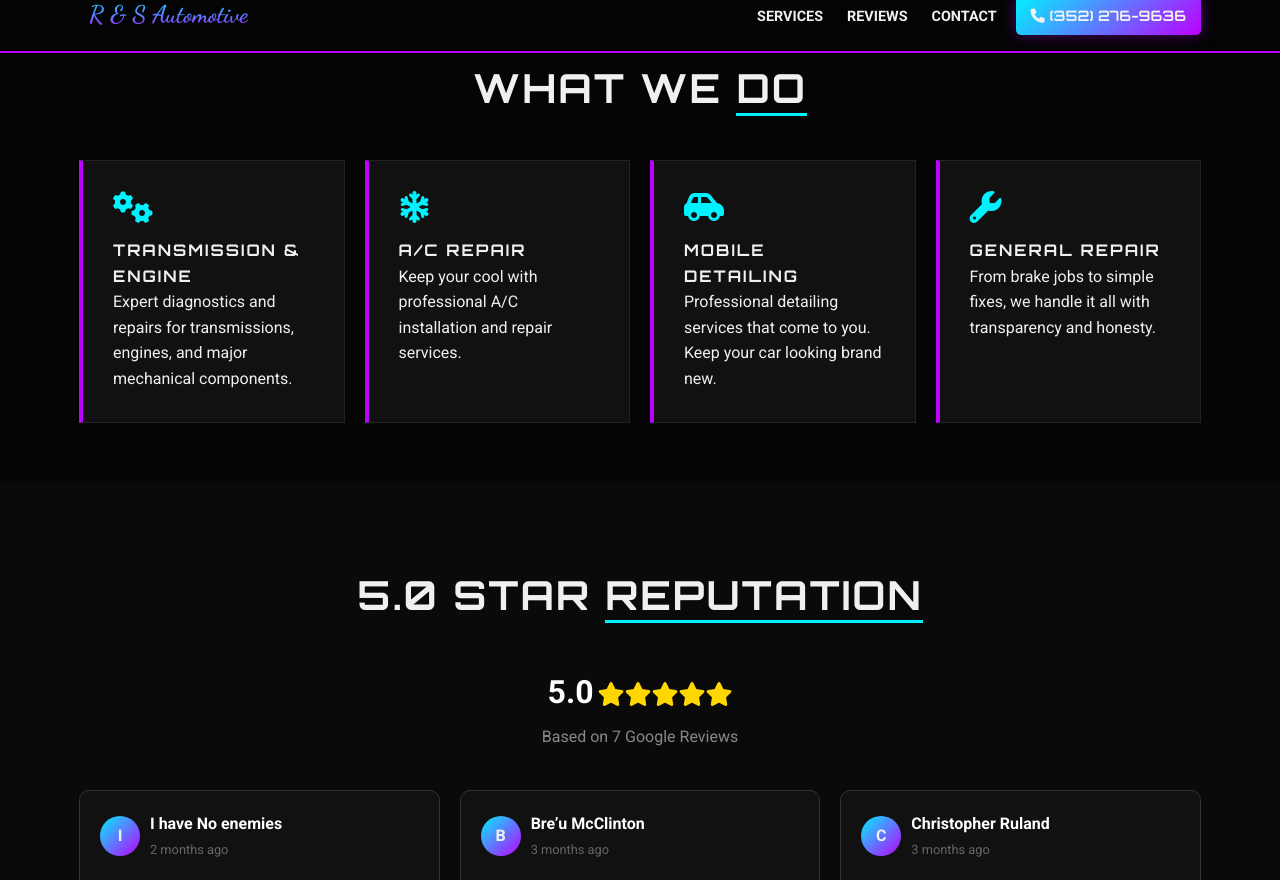
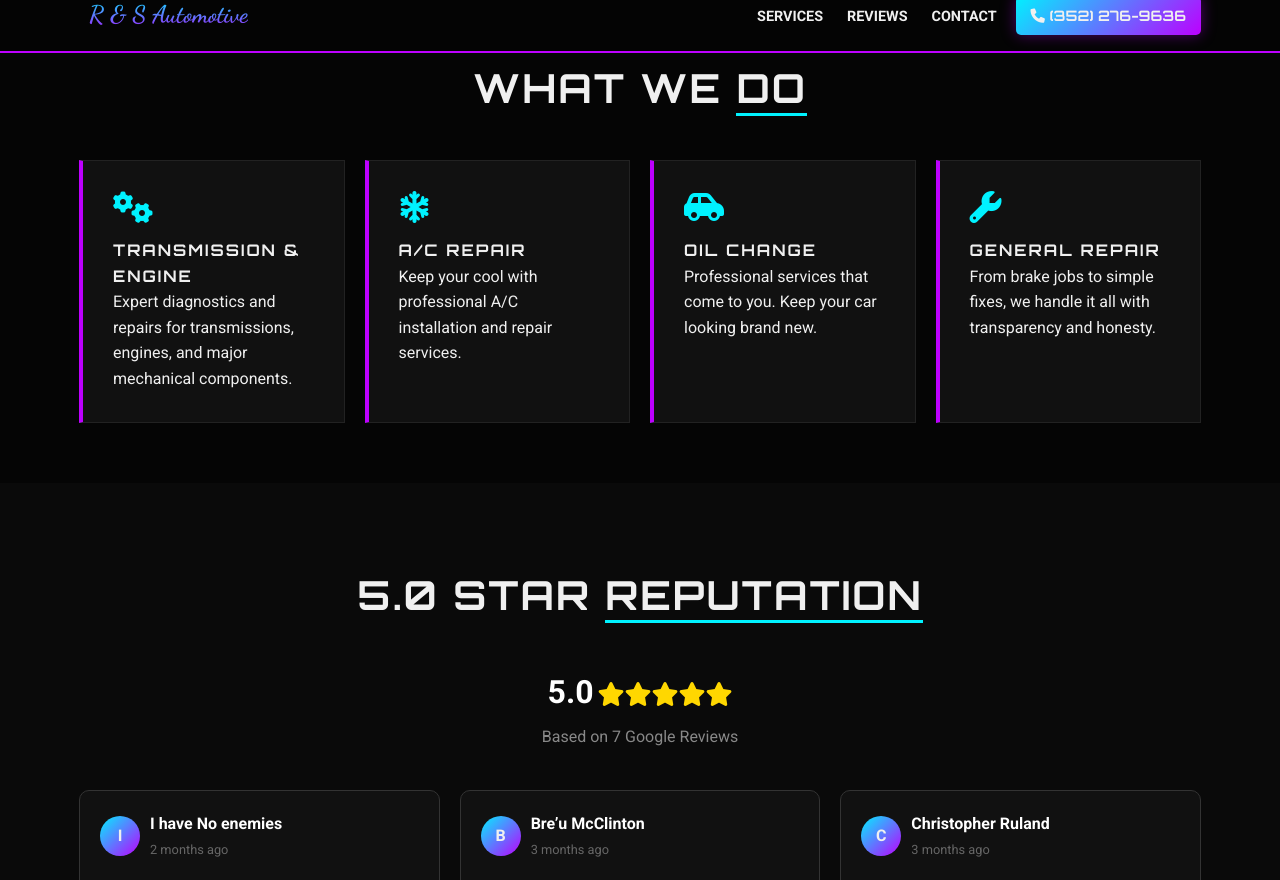
Before and after one commit to JamesBrownR/R-S-Automotive-Services, a Jekyll site: the page built from index.html, in a window 1280 px wide and 900 px high, scrolled down 687 px, cut to the strip 20-900 px from the top of the window. Built offline with Jekyll 4.4.1, drawn with Linux system fonts in a browser that asks for light colours.

Commit message:
Update index.html

```diff
--- a/index.html
+++ b/index.html
@@ -29,8 +29,8 @@ layout: default
         </div>
         <div class="service-card">
             <i class="fas fa-car-side"></i>
-            <h4>Mobile Detailing</h4>
-            <p>Professional detailing services that come to you. Keep your car looking brand new.</p>
+            <h4>Oil Change</h4>
+            <p>Professional services that come to you. Keep your car looking brand new.</p>
         </div>
         <div class="service-card">
             <i class="fas fa-wrench"></i>
```
